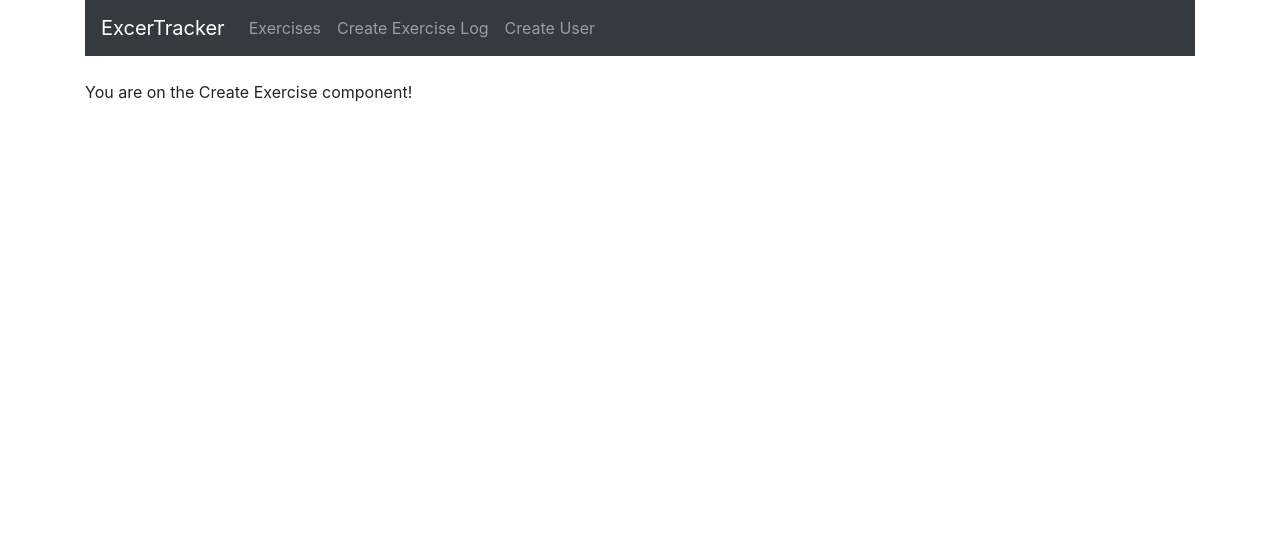
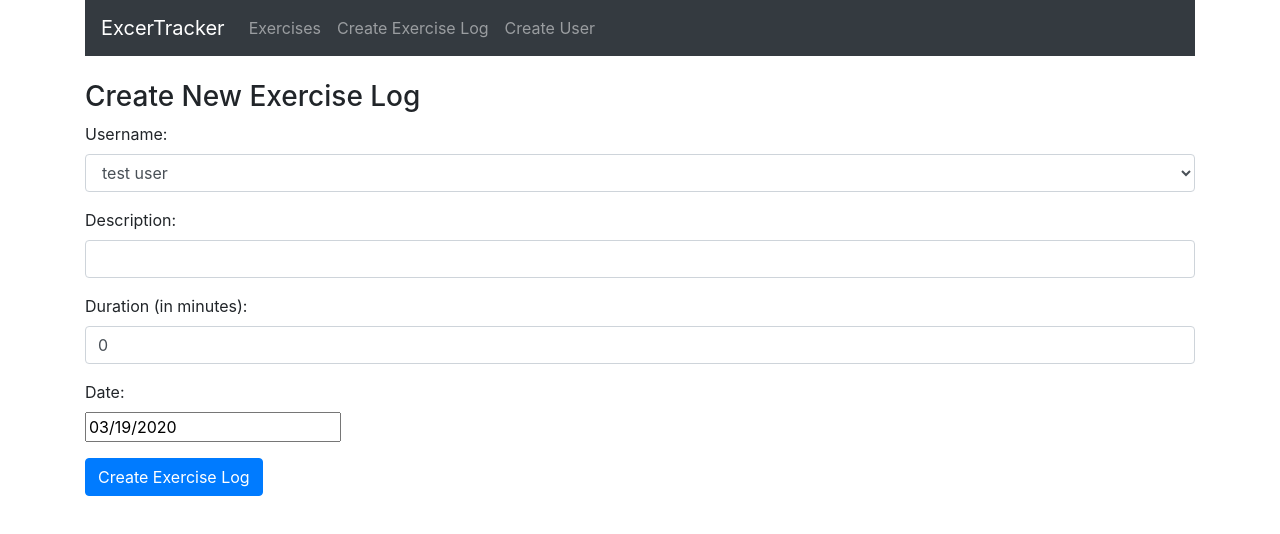
Before and after one commit to Developer-Musclay/MERN-Tutorial, a React (Create React App) app in the folder mern-excercise-tracker/: page /create in a window 1280 px wide. Shown: the top 534 px of the page. Built offline with nearby package versions, Linux system fonts and the light colour scheme.

Commit message:
create-exercise.component

```diff
--- a/mern-excercise-tracker/package.json
+++ b/mern-excercise-tracker/package.json
@@ -8,6 +8,7 @@
     "@testing-library/user-event": "^7.1.2",
     "bootstrap": "^4.4.1",
     "react": "^16.13.0",
+    "react-datepicker": "^2.14.0",
     "react-dom": "^16.13.0",
     "react-router-dom": "^5.1.2",
     "react-scripts": "3.4.0"
--- a/mern-excercise-tracker/src/components/create-exercise.component.js
+++ b/mern-excercise-tracker/src/components/create-exercise.component.js
@@ -1,10 +1,133 @@
 import React, { Component } from 'react';
+import DatePicker from 'react-datepicker';
+import "react-datepicker/dist/react-datepicker.css";
 
 export default class CreateExercise extends Component {
+  constructor(props) {
+    super(props);
+
+    this.onChangeUsername = this.onChangeUsername.bind(this);
+    this.onChangeDescription = this.onChangeDescription.bind(this);
+    this.onChangeDuration = this.onChangeDuration.bind(this);
+    this.onChangeDate = this.onChangeDate.bind(this);
+    this.onSubmit = this.onSubmit.bind(this);
+
+    this.state = {
+      username: '',
+      description: '',
+      duration: 0,
+      date: new Date(),
+      users: []
+    }
+  }
+
+  // crée un utilisateur 'test'
+  // en attendant la liste des utilisateurs provenant de la bdd
+  componentDidMount() {
+    this.setState({
+      users: ['test user'],
+      username: 'test user'
+    });
+  }
+
+  // mise à jour des propriétés du State
+  onChangeUsername(e) {
+    this.setState({
+      username: e.target.value
+    });
+  }
+
+  onChangeDescription(e) {
+    this.setState({
+      description: e.target.value
+    });
+  }
+
+  onChangeDuration(e) {
+    this.setState({
+      duration: e.target.value
+    });
+  }
+
+  // pour gérer la date, nous utilisons la librairie DatePicker
+  onChangeDate(date) {
+    this.setState({
+      date: date
+    });
+  }
+
+  // empêche le comportement de soumission par défault
+  onSubmit(e) {
+    e.preventDefault();
+
+    const exercise = {
+      username: this.state.username,
+      description: this.state.description,
+      duration: this.state.duration,
+      date: this.state.date,
+    };
+
+    console.log(exercise);
+
+    // une fois le formulaire envoyé,
+    // l'utilisateur est redirigé vers la page d'accueil
+    window.location = '/';
+  }
+
   render() {
     return (
       <div>
-        <p>You are on the Create Exercise component!</p>
+        <h3>Create New Exercise Log</h3>
+        <form onSubmit={this.onSubmit}>
+          <div className="form-group">
+            <label>Username: </label>
+            <select ref="userInput"
+                required
+                className="form-control"
+                value={this.state.username}
+                onChange={this.onChangeUsername}>
+                {
+                  this.state.users.map(function(user) {
+                    return <option
+                      key={user}
+                      value={user}>{user}
+                      </option>;
+                  })
+                }
+            </select>
+          </div>
+          <div className="form-group">
+            <label>Description: </label>
+            <input  type="text"
+                required
+                className="form-control"
+                value={this.state.description}
+                onChange={this.onChangeDescription}
+                />
+          </div>
+          <div className="form-group">
+            <label>Duration (in minutes): </label>
+            <input
+                type="text"
+                className="form-control"
+                value={this.state.duration}
+                onChange={this.onChangeDuration}
+                />
+          </div>
+          <div className="form-group">
+            <label>Date: </label>
+            <div>
+              <DatePicker
+                selected={this.state.date}
+                onChange={this.onChangeDate}
+              />
+            </div>
+          </div>
+
+          <div className="form-group">
+            <input type="submit" value="Create Exercise Log" className="btn btn-primary" />
+          </div>
+        </form>
       </div>
     )
   }
```
Also changed, not shown: 2 other files (tests, documents, lock files or other folders).
